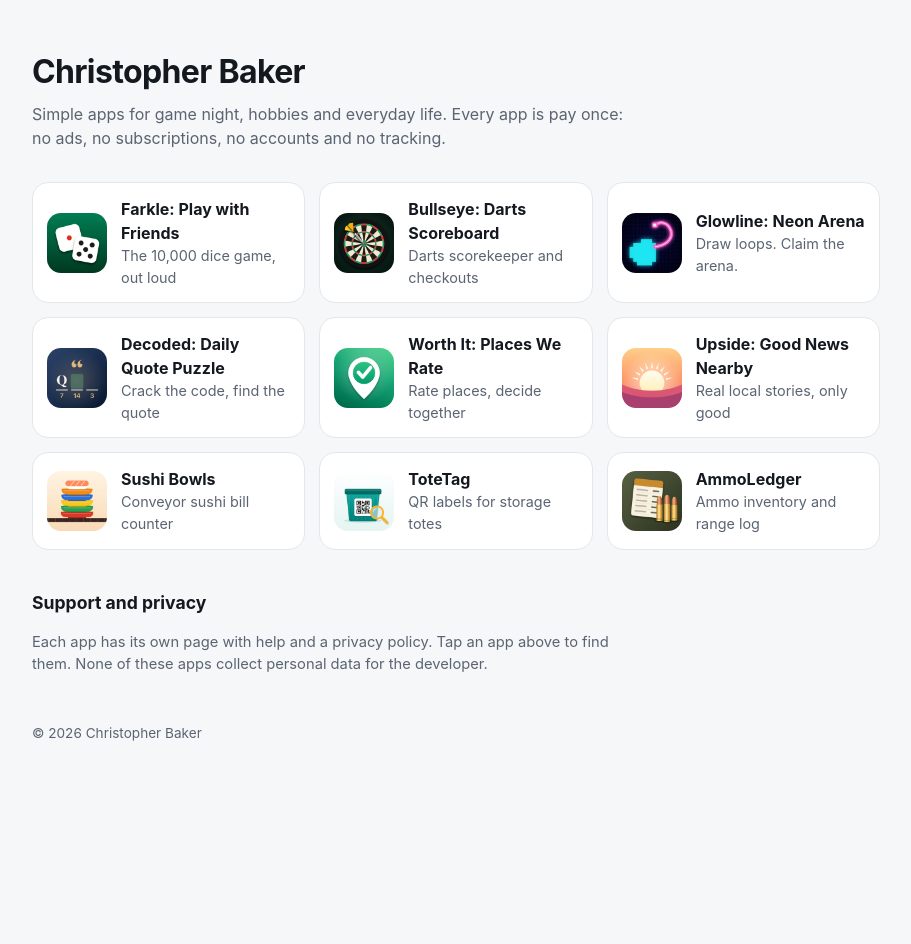
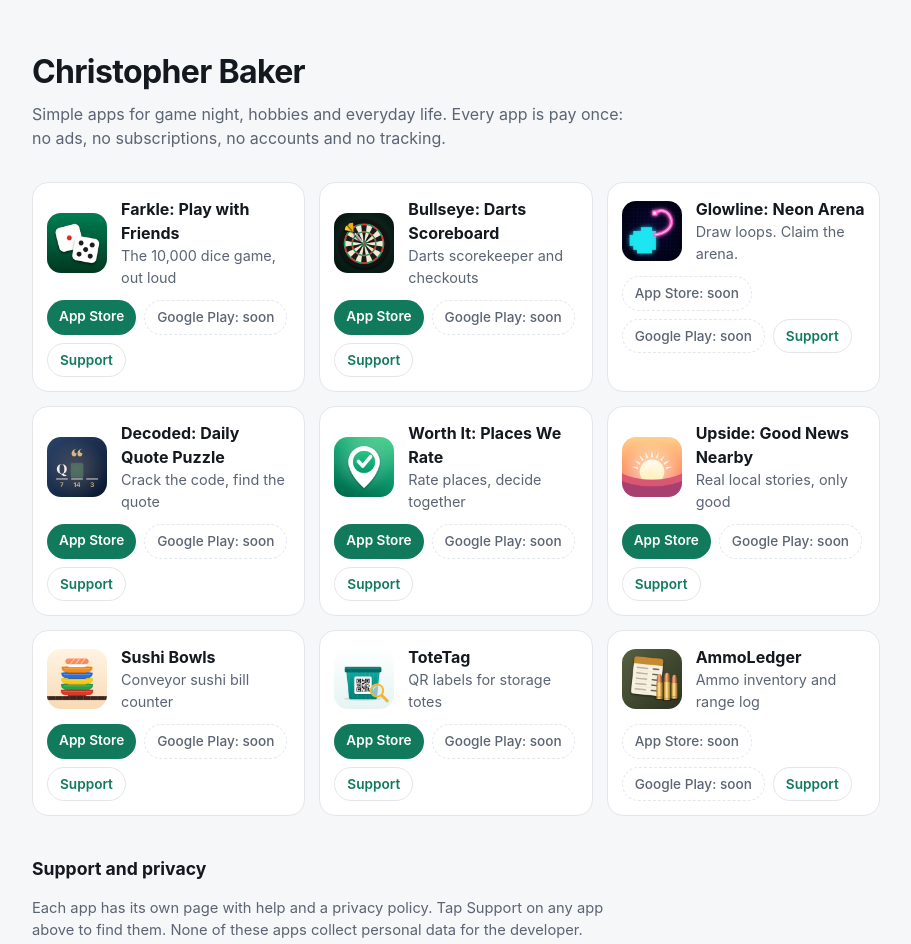
Before and after one commit to chrisdjbaker/chrisdjbaker.github.io, a plain HTML site: page index.html in a window 1280 px wide. Shown: the top 944 px of the page, without its empty margins (184-1095 px from the left). Before the commit the page ends 807 px from the top, so only its background shows below. Drawn offline with Linux system fonts and the light colour scheme.

Commit message:
Add App Store links, Google Play placeholders and support buttons
Co-Authored-By: Claude Opus 5.5 <noreply@anthropic.com>

```diff
--- a/index.html
+++ b/index.html
@@ -18,10 +18,16 @@
   h1 { font-size: 2rem; margin: 0 0 6px; letter-spacing: -0.02em; }
   .lede { color: var(--muted); margin: 0 0 32px; max-width: 60ch; }
   .grid { display:grid; grid-template-columns: repeat(auto-fill, minmax(250px, 1fr)); gap: 14px; }
-  a.card { display:flex; gap:14px; align-items:center; padding:14px; background:var(--card);
-           border:1px solid var(--line); border-radius:16px; color:inherit; text-decoration:none; }
-  a.card:hover { border-color: var(--accent); }
-  a.card img { width:60px; height:60px; border-radius:14px; flex:none; }
+  .card { display:flex; flex-direction:column; gap:12px; padding:14px; background:var(--card);
+          border:1px solid var(--line); border-radius:16px; }
+  .top { display:flex; gap:14px; align-items:center; }
+  .card img { width:60px; height:60px; border-radius:14px; flex:none; }
+  .links { display:flex; flex-wrap:wrap; gap:8px; }
+  .btn { font-size:.85rem; font-weight:600; padding:6px 12px; border-radius:999px; text-decoration:none;
+         background:var(--accent); color:var(--card); }
+  .btn:hover { filter:brightness(1.1); }
+  .btn.plain { background:transparent; color:var(--accent); border:1px solid var(--line); }
+  .btn.soon { background:transparent; color:var(--muted); border:1px dashed var(--line); font-weight:500; }
   .name { font-weight: 650; }
   .sub { color: var(--muted); font-size: .9rem; }
   h2 { font-size: 1.1rem; margin: 40px 0 8px; }
@@ -35,19 +41,46 @@
   <p class="lede">Simple apps for game night, hobbies and everyday life. Every app is pay once: no ads, no subscriptions, no accounts and no tracking.</p>
 
   <div class="grid">
-    <a class="card" href="https://chrisdjbaker.github.io/farkle-app/"><img src="icons/farkle.png" alt=""><div><div class="name">Farkle: Play with Friends</div><div class="sub">The 10,000 dice game, out loud</div></div></a>
-    <a class="card" href="https://chrisdjbaker.github.io/darts-scorekeeper-app/"><img src="icons/bullseye.png" alt=""><div><div class="name">Bullseye: Darts Scoreboard</div><div class="sub">Darts scorekeeper and checkouts</div></div></a>
-    <a class="card" href="https://chrisdjbaker.github.io/glowline-app/"><img src="icons/glowline.png" alt=""><div><div class="name">Glowline: Neon Arena</div><div class="sub">Draw loops. Claim the arena.</div></div></a>
-    <a class="card" href="https://chrisdjbaker.github.io/decoded-app/"><img src="icons/decoded.png" alt=""><div><div class="name">Decoded: Daily Quote Puzzle</div><div class="sub">Crack the code, find the quote</div></div></a>
-    <a class="card" href="https://chrisdjbaker.github.io/worthit-app/"><img src="icons/worthit.png" alt=""><div><div class="name">Worth It: Places We Rate</div><div class="sub">Rate places, decide together</div></div></a>
-    <a class="card" href="https://chrisdjbaker.github.io/upside-app/"><img src="icons/upside.png" alt=""><div><div class="name">Upside: Good News Nearby</div><div class="sub">Real local stories, only good</div></div></a>
-    <a class="card" href="https://chrisdjbaker.github.io/sushi-bowls-app/"><img src="icons/sushi-bowls.png" alt=""><div><div class="name">Sushi Bowls</div><div class="sub">Conveyor sushi bill counter</div></div></a>
-    <a class="card" href="https://chrisdjbaker.github.io/totetag-app/"><img src="icons/totetag.png" alt=""><div><div class="name">ToteTag</div><div class="sub">QR labels for storage totes</div></div></a>
-    <a class="card" href="https://chrisdjbaker.github.io/ammoledger-app/"><img src="icons/ammoledger.png" alt=""><div><div class="name">AmmoLedger</div><div class="sub">Ammo inventory and range log</div></div></a>
+    <div class="card">
+      <div class="top"><img src="icons/farkle.png" alt=""><div><div class="name">Farkle: Play with Friends</div><div class="sub">The 10,000 dice game, out loud</div></div></div>
+      <div class="links"><a class="btn" href="https://apps.apple.com/us/app/farkle-play-with-friends/id6838118645">App Store</a><span class="btn soon">Google Play: soon</span><a class="btn plain" href="https://chrisdjbaker.github.io/farkle-app/">Support</a></div>
+    </div>
+    <div class="card">
+      <div class="top"><img src="icons/bullseye.png" alt=""><div><div class="name">Bullseye: Darts Scoreboard</div><div class="sub">Darts scorekeeper and checkouts</div></div></div>
+      <div class="links"><a class="btn" href="https://apps.apple.com/us/app/bullseye-darts-scoreboard/id6838174956">App Store</a><span class="btn soon">Google Play: soon</span><a class="btn plain" href="https://chrisdjbaker.github.io/darts-scorekeeper-app/">Support</a></div>
+    </div>
+    <div class="card">
+      <div class="top"><img src="icons/glowline.png" alt=""><div><div class="name">Glowline: Neon Arena</div><div class="sub">Draw loops. Claim the arena.</div></div></div>
+      <div class="links"><span class="btn soon">App Store: soon</span><span class="btn soon">Google Play: soon</span><a class="btn plain" href="https://chrisdjbaker.github.io/glowline-app/">Support</a></div>
+    </div>
+    <div class="card">
+      <div class="top"><img src="icons/decoded.png" alt=""><div><div class="name">Decoded: Daily Quote Puzzle</div><div class="sub">Crack the code, find the quote</div></div></div>
+      <div class="links"><a class="btn" href="https://apps.apple.com/us/app/decoded-daily-quote-puzzle/id6838428665">App Store</a><span class="btn soon">Google Play: soon</span><a class="btn plain" href="https://chrisdjbaker.github.io/decoded-app/">Support</a></div>
+    </div>
+    <div class="card">
+      <div class="top"><img src="icons/worthit.png" alt=""><div><div class="name">Worth It: Places We Rate</div><div class="sub">Rate places, decide together</div></div></div>
+      <div class="links"><a class="btn" href="https://apps.apple.com/us/app/worth-it-places-we-rate/id6772850944">App Store</a><span class="btn soon">Google Play: soon</span><a class="btn plain" href="https://chrisdjbaker.github.io/worthit-app/">Support</a></div>
+    </div>
+    <div class="card">
+      <div class="top"><img src="icons/upside.png" alt=""><div><div class="name">Upside: Good News Nearby</div><div class="sub">Real local stories, only good</div></div></div>
+      <div class="links"><a class="btn" href="https://apps.apple.com/us/app/upside-good-news-nearby/id6838456839">App Store</a><span class="btn soon">Google Play: soon</span><a class="btn plain" href="https://chrisdjbaker.github.io/upside-app/">Support</a></div>
+    </div>
+    <div class="card">
+      <div class="top"><img src="icons/sushi-bowls.png" alt=""><div><div class="name">Sushi Bowls</div><div class="sub">Conveyor sushi bill counter</div></div></div>
+      <div class="links"><a class="btn" href="https://apps.apple.com/us/app/sushi-bowls/id6774802371">App Store</a><span class="btn soon">Google Play: soon</span><a class="btn plain" href="https://chrisdjbaker.github.io/sushi-bowls-app/">Support</a></div>
+    </div>
+    <div class="card">
+      <div class="top"><img src="icons/totetag.png" alt=""><div><div class="name">ToteTag</div><div class="sub">QR labels for storage totes</div></div></div>
+      <div class="links"><a class="btn" href="https://apps.apple.com/us/app/totetag/id6759206433">App Store</a><span class="btn soon">Google Play: soon</span><a class="btn plain" href="https://chrisdjbaker.github.io/totetag-app/">Support</a></div>
+    </div>
+    <div class="card">
+      <div class="top"><img src="icons/ammoledger.png" alt=""><div><div class="name">AmmoLedger</div><div class="sub">Ammo inventory and range log</div></div></div>
+      <div class="links"><span class="btn soon">App Store: soon</span><span class="btn soon">Google Play: soon</span><a class="btn plain" href="https://chrisdjbaker.github.io/ammoledger-app/">Support</a></div>
+    </div>
   </div>
 
   <h2>Support and privacy</h2>
-  <p class="small">Each app has its own page with help and a privacy policy. Tap an app above to find them. None of these apps collect personal data for the developer.</p>
+  <p class="small">Each app has its own page with help and a privacy policy. Tap Support on any app above to find them. None of these apps collect personal data for the developer.</p>
 
   <footer>© 2026 Christopher Baker</footer>
 </main>
```
